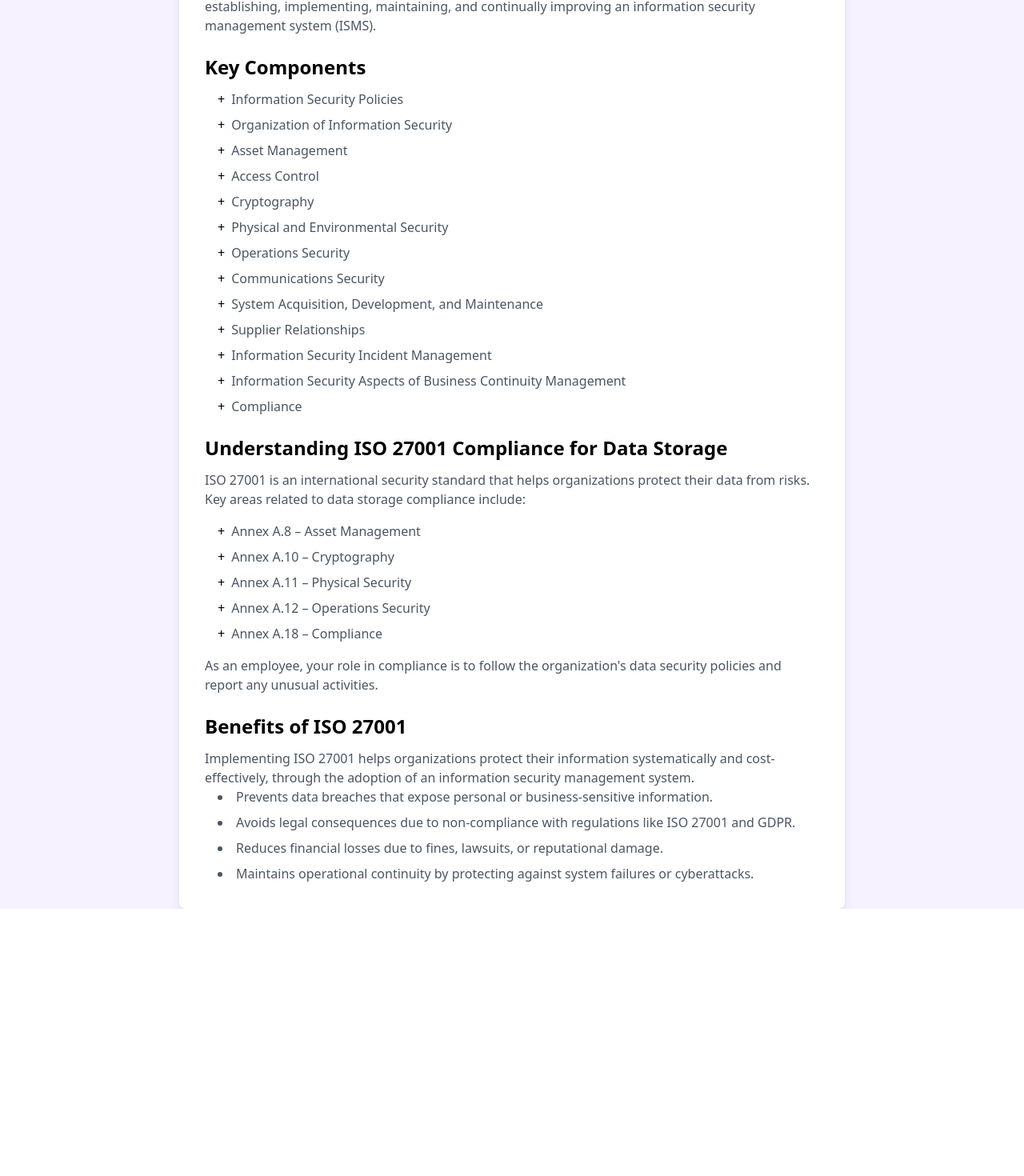
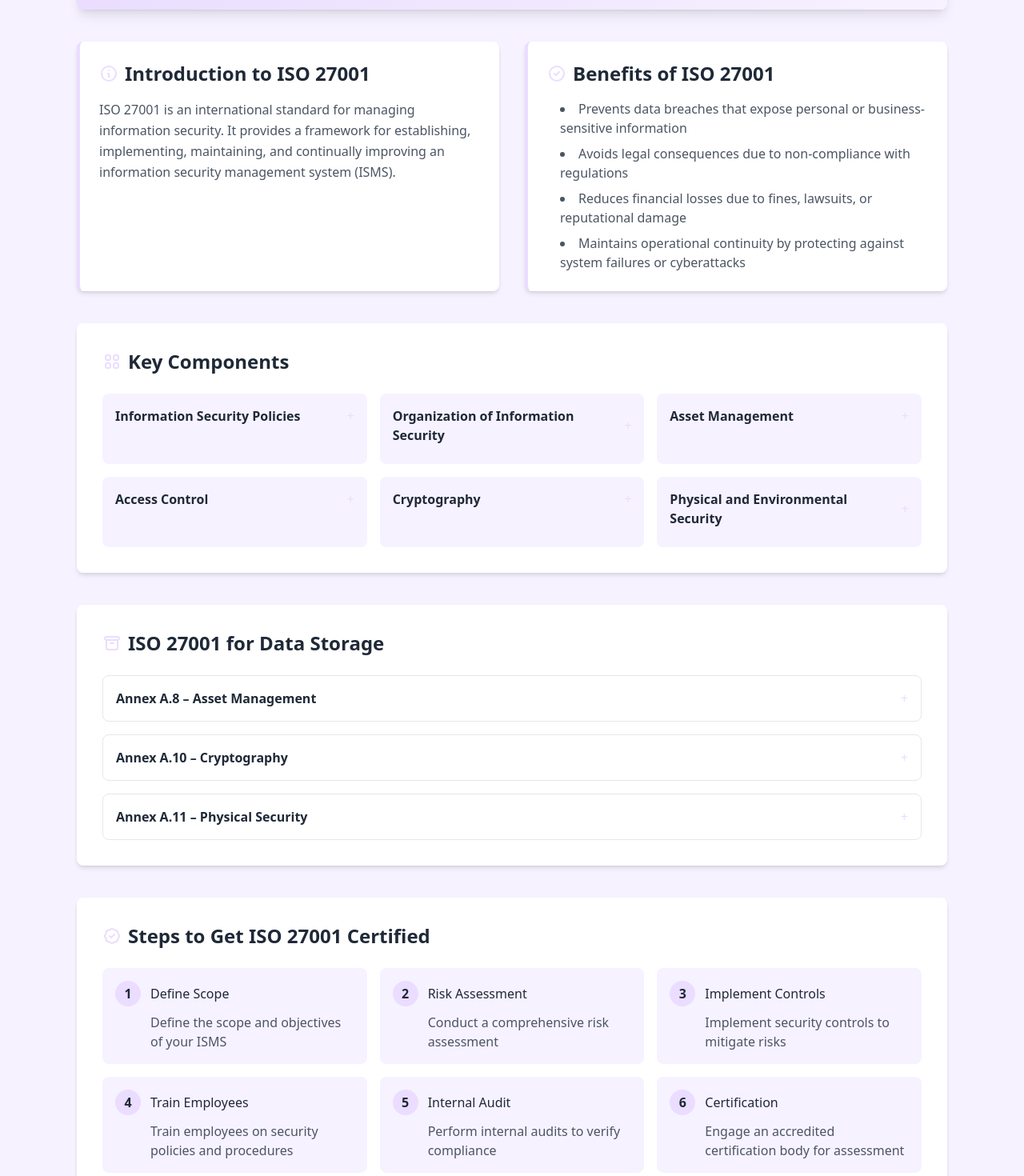
Before and after one commit to Ritz0101/BachelorSite, a React (Vite) app in the folder isotron/: page /iso27001 in a window 1280 px wide. Shown: the part 260-1730 px from the top of the page at 80% size. Before the commit the page ends 1396 px from the top, so only its background shows below. Built offline with nearby package versions, Linux system fonts and the light colour scheme.

Commit message:
Update ISO27001.jsx

```diff
--- a/isotron/src/components/ISO27001.jsx
+++ b/isotron/src/components/ISO27001.jsx
@@ -1,160 +1,199 @@
 import React, { useState } from 'react';
 
 function ISO27001() {
-  const [openIndices, setOpenIndices] = useState([]);
+  const [expandedItems, setExpandedItems] = useState({});
 
-  const toggle = (index) => {
-    setOpenIndices((prevOpenIndices) =>
-      prevOpenIndices.includes(index)
-        ? prevOpenIndices.filter((i) => i !== index)
-        : [...prevOpenIndices, index]
-    );
+  const toggleItem = (id) => {
+    setExpandedItems(prev => ({
+      ...prev,
+      [id]: !prev[id]
+    }));
   };
 
   const components = [
     {
+      id: 'policies',
       title: 'Information Security Policies',
       description: 'Policies that define the approach to managing information security within the organization.'
     },
     {
+      id: 'organization',
       title: 'Organization of Information Security',
       description: 'The framework for managing information security responsibilities and processes.'
     },
     {
+      id: 'assets',
       title: 'Asset Management',
       description: 'Processes for managing and protecting information assets.'
     },
     {
+      id: 'access',
       title: 'Access Control',
       description: 'Mechanisms to ensure that access to information is restricted to authorized users.'
     },
     {
+      id: 'crypto',
       title: 'Cryptography',
       description: 'Use of cryptographic techniques to protect the confidentiality, integrity, and authenticity of information.'
     },
     {
+      id: 'physical',
       title: 'Physical and Environmental Security',
       description: 'Measures to protect physical facilities and equipment from unauthorized access and environmental hazards.'
+    }
+  ];
+
+  const annexes = [
+    {
+      id: 'annex8',
+      title: 'Annex A.8 – Asset Management',
+      description: 'Ensures that information assets are identified and managed appropriately throughout their lifecycle. This includes conducting a thorough assessment to identify all data assets within the organization and categorizing data based on sensitivity levels to apply appropriate protection measures.'
     },
     {
-      title: 'Operations Security',
-      description: 'Controls to ensure the secure operation of information processing facilities.'
+      id: 'annex10',
+      title: 'Annex A.10 – Cryptography',
+      description: 'Requires the use of cryptographic controls to protect data confidentiality, integrity, and authenticity. This involves encrypting data at rest and in transit, and developing robust key management policies to safeguard encryption keys.'
     },
     {
-      title: 'Communications Security',
-      description: 'Measures to protect the security of information in networks and communications.'
-    },
-    {
-      title: 'System Acquisition, Development, and Maintenance',
-      description: 'Processes to ensure that security is integrated into the lifecycle of information systems.'
-    },
-    {
-      title: 'Supplier Relationships',
-      description: 'Management of security risks related to suppliers and third-party service providers.'
-    },
-    {
-      title: 'Information Security Incident Management',
-      description: 'Processes for detecting, reporting, and responding to information security incidents.'
-    },
-    {
-      title: 'Information Security Aspects of Business Continuity Management',
-      description: 'Ensuring that information security is maintained during business disruptions.'
-    },
-    {
-      title: 'Compliance',
-      description: 'Ensuring adherence to legal, regulatory, and contractual obligations related to information security.'
+      id: 'annex11',
+      title: 'Annex A.11 – Physical Security',
+      description: 'Focuses on securing physical storage environments against unauthorized access and environmental threats. This includes ensuring secure storage locations for servers and hard drives, and implementing measures to protect physical facilities and equipment.'
     }
+  ];
+
+  const benefits = [
+    'Prevents data breaches that expose personal or business-sensitive information',
+    'Avoids legal consequences due to non-compliance with regulations',
+    'Reduces financial losses due to fines, lawsuits, or reputational damage',
+    'Maintains operational continuity by protecting against system failures or cyberattacks'
   ];
 
   return (
     <div className="min-h-screen bg-light-purple pt-24">
-      <div className="max-w-4xl mx-auto px-4 sm:px-6 lg:px-8">
-        <div className="bg-white rounded-lg shadow-lg p-8">
-          <h1 className="text-3xl font-bold text-custom-black mb-6">ISO 27001 Information</h1>
+      <div className="max-w-6xl mx-auto px-4 sm:px-6 lg:px-8">
 
-          <div className="space-y-6">
-            <section>
-              <h2 className="text-2xl font-semibold text-custom-black mb-3">Introduction to ISO 27001</h2>
-              <p className="text-gray-600">
+        {/* Header Section with Gradient Background */}
+        <div className="bg-gradient-to-r from-purple to-light-purple rounded-lg shadow-lg p-8 mb-10 transform hover:scale-[1.01] transition-all duration-300">
+          <h1 className="text-4xl font-bold text-gray-800 mb-4">ISO 27001 Framework</h1>
+          <p className="text-lg text-gray-700">
+            An international standard for managing information security, providing a systematic approach to information management and risk mitigation.
+          </p>
+        </div>
+
+        {/* Introduction Section */}
+        <div className="grid grid-cols-1 md:grid-cols-2 gap-8 mb-10">
+          <div className="bg-white rounded-lg shadow-md p-6 border-l-4 border-purple hover:shadow-lg transition-shadow">
+            <h2 className="text-2xl font-bold text-gray-800 mb-4 flex items-center">
+              <svg className="w-6 h-6 mr-2 text-purple" fill="none" stroke="currentColor" viewBox="0 0 24 24">
+                <path strokeLinecap="round" strokeLinejoin="round" strokeWidth="2" d="M13 16h-1v-4h-1m1-4h.01M21 12a9 9 0 11-18 0 9 9 0 0118 0z"></path>
+              </svg>
+              Introduction to ISO 27001
+            </h2>
+            <p className="text-gray-600 leading-relaxed">
               ISO 27001 is an international standard for managing information security. It provides a framework for establishing, implementing, maintaining, and continually improving an information security management system (ISMS).
             </p>
-            </section>
+          </div>
 
-            <section>
-              <h2 className="text-2xl font-semibold text-custom-black mb-3">Key Components</h2>
-              <ul className="space-y-2 ml-4">
-                {components.map((component, index) => (
-                  <li key={index} className="cursor-pointer" onClick={() => toggle(index)}>
-                    <div className="flex items-center">
-                      <span className="mr-2">
-                        {openIndices.includes(index) ? '-' : '+'}
-                      </span>
-                      <span className="text-gray-600">
-                        {component.title}
+          <div className="bg-white rounded-lg shadow-md p-6 border-l-4 border-purple hover:shadow-lg transition-shadow">
+            <h2 className="text-2xl font-bold text-gray-800 mb-4 flex items-center">
+              <svg className="w-6 h-6 mr-2 text-purple" fill="none" stroke="currentColor" viewBox="0 0 24 24">
+                <path strokeLinecap="round" strokeLinejoin="round" strokeWidth="2" d="M9 12l2 2 4-4m6 2a9 9 0 11-18 0 9 9 0 0118 0z"></path>
+              </svg>
+              Benefits of ISO 27001
+            </h2>
+            <ul className="list-disc list-inside space-y-2 text-gray-600">
+              {benefits.map((benefit, idx) => (
+                <li key={idx} className="ml-4">{benefit}</li>
+              ))}
+            </ul>
+          </div>
+        </div>
+
+        {/* Key Components Grid */}
+        <div className="bg-white rounded-lg shadow-md p-8 mb-10">
+          <h2 className="text-2xl font-bold text-gray-800 mb-6 flex items-center">
+            <svg className="w-6 h-6 mr-2 text-purple" fill="none" stroke="currentColor" viewBox="0 0 24 24">
+              <path strokeLinecap="round" strokeLinejoin="round" strokeWidth="2" d="M4 6a2 2 0 012-2h2a2 2 0 012 2v2a2 2 0 01-2 2H6a2 2 0 01-2-2V6zM14 6a2 2 0 012-2h2a2 2 0 012 2v2a2 2 0 01-2 2h-2a2 2 0 01-2-2V6zM4 16a2 2 0 012-2h2a2 2 0 012 2v2a2 2 0 01-2 2H6a2 2 0 01-2-2v-2zM14 16a2 2 0 012-2h2a2 2 0 012 2v2a2 2 0 01-2 2h-2a2 2 0 01-2-2v-2z"></path>
+            </svg>
+            Key Components
+          </h2>
+          <div className="grid grid-cols-1 md:grid-cols-2 lg:grid-cols-3 gap-4">
+            {components.map((component) => (
+              <div
+                key={component.id}
+                className="bg-light-purple rounded-lg p-4 hover:shadow-md transition-shadow cursor-pointer"
+                onClick={() => toggleItem(component.id)}
+              >
+                <div className="flex justify-between items-center mb-2">
+                  <h3 className="font-semibold text-gray-800">{component.title}</h3>
+                  <span className="text-purple">
+                    {expandedItems[component.id] ? '−' : '+'}
                   </span>
                 </div>
-                    {openIndices.includes(index) && (
-                      <p className="text-gray-600 mt-2 ml-6">
-                        {component.description}
-                      </p>
+                {expandedItems[component.id] && (
+                  <p className="text-gray-600 mt-2">{component.description}</p>
                 )}
-                  </li>
+              </div>
             ))}
-              </ul>
-            </section>
+          </div>
+        </div>
 
-            <section>
-              <h2 className="text-2xl font-semibold text-custom-black mb-3">Understanding ISO 27001 Compliance for Data Storage</h2>
-              <p className="text-gray-600 mb-4">
-                ISO 27001 is an international security standard that helps organizations protect their data from risks. Key areas related to data storage compliance include:
-              </p>
-              <ul className="space-y-2 ml-4">
-                {['Annex A.8 – Asset Management',
-                  'Annex A.10 – Cryptography',
-                  'Annex A.11 – Physical Security',
-                  'Annex A.12 – Operations Security',
-                  'Annex A.18 – Compliance']
-                  .map((title, index) => (
-                    <li key={index} className="cursor-pointer" onClick={() => toggle(index + components.length)}>
-                      <div className="flex items-center">
-                        <span className="mr-2">
-                          {openIndices.includes(index + components.length) ? '-' : '+'}
-                        </span>
-                        <span className="text-gray-600">
-                          {title}
+        {/* Data Storage Compliance Section */}
+        <div className="bg-white rounded-lg shadow-md p-8 mb-10">
+          <h2 className="text-2xl font-bold text-gray-800 mb-6 flex items-center">
+            <svg className="w-6 h-6 mr-2 text-purple" fill="none" stroke="currentColor" viewBox="0 0 24 24">
+              <path strokeLinecap="round" strokeLinejoin="round" strokeWidth="2" d="M5 8h14M5 8a2 2 0 110-4h14a2 2 0 110 4M5 8v10a2 2 0 002 2h10a2 2 0 002-2V8m-9 4h4"></path>
+            </svg>
+            ISO 27001 for Data Storage
+          </h2>
+          <div className="space-y-4">
+            {annexes.map((annex) => (
+              <div
+                key={annex.id}
+                className="border border-gray-200 rounded-lg p-4 hover:border-purple hover:shadow-md transition-all"
+                onClick={() => toggleItem(annex.id)}
+              >
+                <div className="flex justify-between items-center cursor-pointer">
+                  <h3 className="font-semibold text-gray-800">{annex.title}</h3>
+                  <span className="text-purple">
+                    {expandedItems[annex.id] ? '−' : '+'}
                   </span>
                 </div>
-                      {openIndices.includes(index + components.length) && (
-                        <p className="text-gray-600 mt-2 ml-6">
+                {expandedItems[annex.id] && (
+                  <p className="mt-2 text-gray-600">{annex.description}</p>
+                )}
+              </div>
+            ))}
+          </div>
+        </div>
+
+        {/* Certification Steps Section */}
+        <div className="bg-white rounded-lg shadow-md p-8">
+          <h2 className="text-2xl font-bold text-gray-800 mb-6 flex items-center">
+            <svg className="w-6 h-6 mr-2 text-purple" fill="none" stroke="currentColor" viewBox="0 0 24 24">
+              <path strokeLinecap="round" strokeLinejoin="round" strokeWidth="2" d="M9 12l2 2 4-4M7.835 4.697a3.42 3.42 0 001.946-.806 3.42 3.42 0 014.438 0 3.42 3.42 0 001.946.806 3.42 3.42 0 013.138 3.138 3.42 3.42 0 00.806 1.946 3.42 3.42 0 010 4.438 3.42 3.42 0 00-.806 1.946 3.42 3.42 0 01-3.138 3.138 3.42 3.42 0 00-1.946.806 3.42 3.42 0 01-4.438 0 3.42 3.42 0 00-1.946-.806 3.42 3.42 0 01-3.138-3.138 3.42 3.42 0 00-.806-1.946 3.42 3.42 0 010-4.438 3.42 3.42 0 00.806-1.946 3.42 3.42 0 013.138-3.138z"></path>
+            </svg>
+            Steps to Get ISO 27001 Certified
+          </h2>
+          <div className="grid grid-cols-1 sm:grid-cols-2 lg:grid-cols-3 gap-4">
             {[
-                            'Ensures that information assets are identified and managed appropriately throughout their lifecycle. This includes conducting a thorough assessment to identify all data assets within the organization and categorizing data based on sensitivity levels to apply appropriate protection measures.',
-                            'Requires the use of cryptographic controls to protect data confidentiality, integrity, and authenticity. This involves encrypting data at rest and in transit, and developing robust key management policies to safeguard encryption keys.',
-                            'Focuses on securing physical storage environments against unauthorized access and environmental threats. This includes ensuring secure storage locations for servers and hard drives, and implementing measures to protect physical facilities and equipment.',
-                            'Addresses the secure management of information processing facilities, including change management and capacity planning. This involves setting up security controls for IT systems and ensuring the secure operation of information processing facilities.',
-                            'Ensures adherence to legal, regulatory, and contractual obligations related to information security. This includes maintaining records of data deletion processes to demonstrate compliance during audits and ensuring that organizations follow legal regulations on data protection.'
-                          ][index]}
-                        </p>
-                      )}
-                    </li>
+              { step: 1, title: "Define Scope", description: "Define the scope and objectives of your ISMS" },
+              { step: 2, title: "Risk Assessment", description: "Conduct a comprehensive risk assessment" },
+              { step: 3, title: "Implement Controls", description: "Implement security controls to mitigate risks" },
+              { step: 4, title: "Train Employees", description: "Train employees on security policies and procedures" },
+              { step: 5, title: "Internal Audit", description: "Perform internal audits to verify compliance" },
+              { step: 6, title: "Certification", description: "Engage an accredited certification body for assessment" }
+            ].map((item) => (
+              <div key={item.step} className="bg-light-purple rounded-lg p-4 transform hover:scale-[1.02] transition-all duration-300">
+                <div className="flex items-center mb-2">
+                  <div className="bg-purple rounded-full w-8 h-8 flex items-center justify-center mr-3">
+                    <span className="font-bold text-gray-800">{item.step}</span>
+                  </div>
+                  <span className="font-medium text-gray-800">{item.title}</span>
+                </div>
+                <p className="text-gray-600 ml-11">{item.description}</p>
+              </div>
             ))}
-              </ul>
-              <p className="text-gray-600 mt-4">
-                As an employee, your role in compliance is to follow the organization's data security policies and report any unusual activities.
-              </p>
-            </section>
-
-            <section>
-              <h2 className="text-2xl font-semibold text-custom-black mb-3">Benefits of ISO 27001</h2>
-              <p className="text-gray-600">
-                Implementing ISO 27001 helps organizations protect their information systematically and cost-effectively, through the adoption of an information security management system.
-              </p>
-              <ul className="list-disc list-inside text-gray-600 space-y-2 ml-4">
-                <li>Prevents data breaches that expose personal or business-sensitive information.</li>
-                <li>Avoids legal consequences due to non-compliance with regulations like ISO 27001 and GDPR.</li>
-                <li>Reduces financial losses due to fines, lawsuits, or reputational damage.</li>
-                <li>Maintains operational continuity by protecting against system failures or cyberattacks.</li>
-              </ul>
-            </section>
           </div>
         </div>
       </div>
```
Lines whose indentation alone changed are shown as unchanged.
